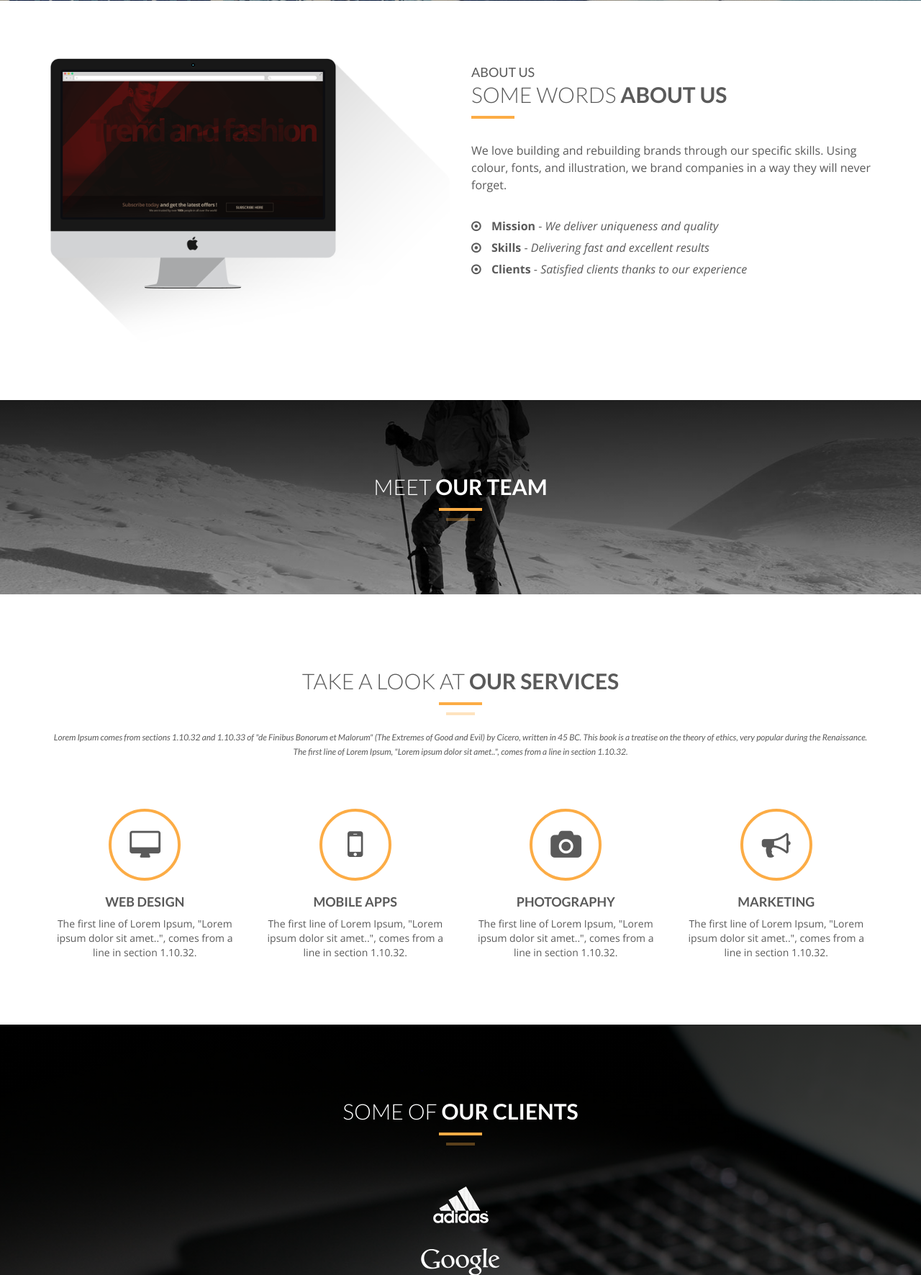
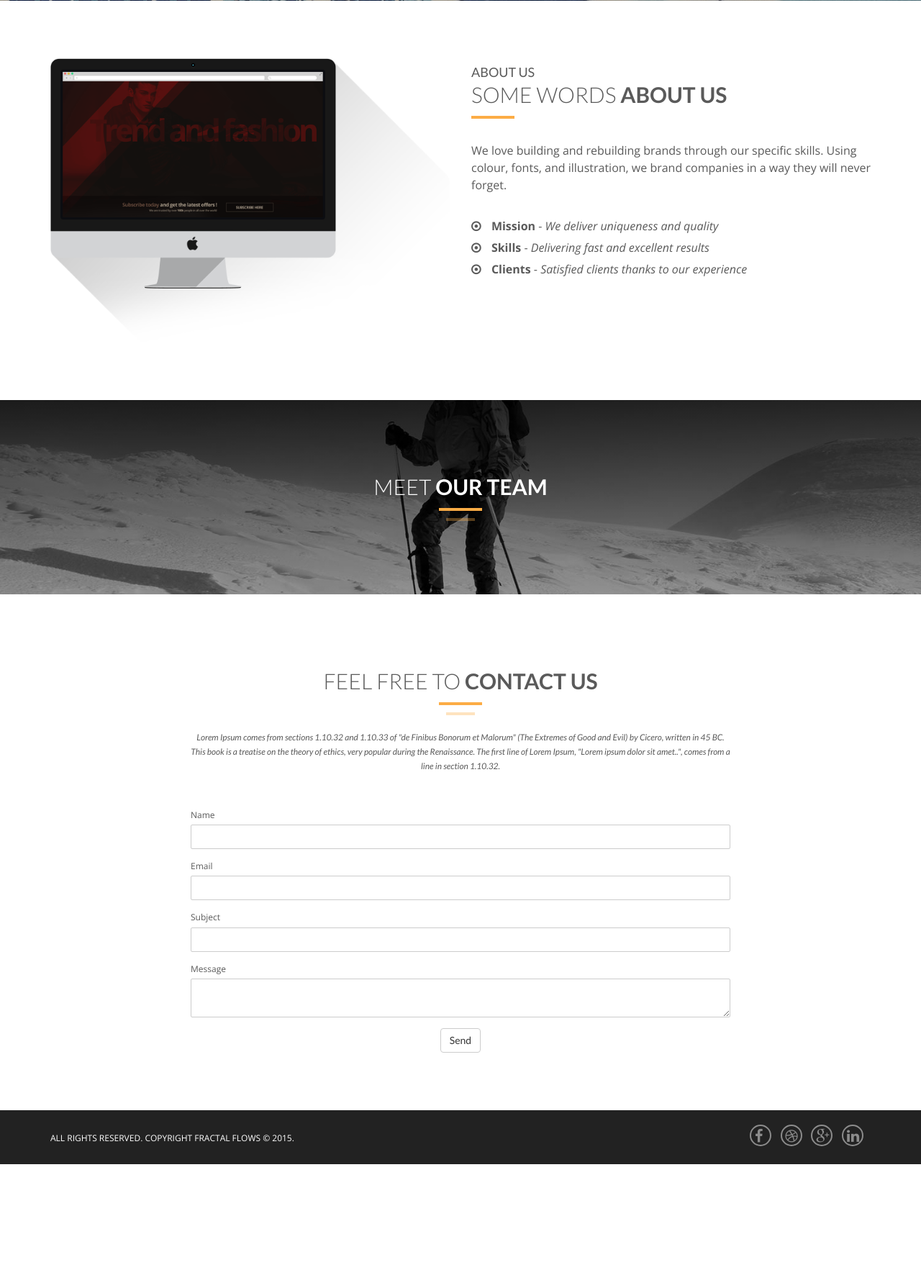
Before and after one commit to rethore/Emergence, a Flask app: page /landing in a window 1280 px wide. Shown: the part 749-2521 px from the top of the page at 72% size. After the commit the page ends 2367 px from the top, so only its background shows below. Run offline with Flask 2, Linux system fonts and the light colour scheme; parts of the project's set-up code (start-up, migrations or seed data) failed here and were passed over; some libraries are stand-ins or nearby versions.

Commit message:
fixing the contact form and commenting out the irrelevant sections

```diff
--- a/webapp/app.py
+++ b/webapp/app.py
@@ -7,58 +7,34 @@ from wtforms.widgets import TextArea
 from flask_bootstrap import Bootstrap
 from flask_appconfig import AppConfig
 from flask_wtf import Form, RecaptchaField
+from flask.ext.mail import Message, Mail
 from wtforms import TextField, HiddenField, ValidationError, RadioField,\
-    BooleanField, SubmitField, IntegerField, FormField, validators, PasswordField
+    BooleanField, SubmitField, IntegerField, FormField, validators, PasswordField, TextAreaField
 from wtforms.validators import Required
 import yaml
+
+
 
 ## Load the data to be injected in the templates
 with open('content.yml', 'r') as f:
     data = yaml.load(f.read())
 
-# straight from the wtforms docs:
-class TelephoneForm(Form):
-    country_code = IntegerField('Country Code', [validators.required()])
-    area_code = IntegerField('Area Code/Exchange', [validators.required()])
-    number = TextField('Number')
+## Processing the content to prepare for the landing page
+metadic = { # Contains the relevant font for each meta team info
+    'github': 'fa-github-square',
+    'email': 'fa-envelope-square',
+    'linkedin': 'fa-linkedin-square'}
+
+for m in data['members']:
+    m['meta'] = [{'address':v, 'font': metadic[k]} for k,v in m.iteritems() if k in metadic]
 
 
-class ExampleForm(Form):
-    field1 = TextField('First Field', description='This is field one.')
-    field2 = TextField('Second Field', description='This is field two.',
-                       validators=[Required()])
-    hidden_field = HiddenField('You cannot see this', description='Nope')
-    recaptcha = RecaptchaField('A sample recaptcha field')
-    radio_field = RadioField('This is a radio field', choices=[
-        ('head_radio', 'Head radio'),
-        ('radio_76fm', "Radio '76 FM"),
-        ('lips_106', 'Lips 106'),
-        ('wctr', 'WCTR'),
-    ])
-    checkbox_field = BooleanField('This is a checkbox',
-                                  description='Checkboxes can be tricky.')
-
-    # subforms
-    mobile_phone = FormField(TelephoneForm)
-
-    # you can change the label as well
-    office_phone = FormField(TelephoneForm, label='Your office phone')
-
-    submit_button = SubmitField('Submit Form')
-
-    def validate_hidden_field(form, field):
-        raise ValidationError('Always wrong')
-
-class RegistrationForm(Form):
-    username = TextField('Username',  [validators.Length(min=4, max=25)], default='pire')
-    email = TextField('Email Address', [validators.Length(min=6, max=35)])
-    password = PasswordField('New Password', [
-        validators.Required(),
-        validators.EqualTo('confirm', message='Passwords must match')
-    ])
-    confirm = PasswordField('Repeat Password')
-    longer_text = TextField('Long text', [validators.Length(min=4, max=250)], widget=TextArea())
-    accept_tos = BooleanField('I accept the TOS', [validators.Required()])
+class ContactForm(Form):
+  name = TextField("Name",  [validators.Required()])
+  email = TextField("Email",  [validators.Required(), validators.Email()])
+  subject = TextField("Subject",  [validators.Required()])
+  message = TextAreaField("Message",  [validators.Required()])
+  submit = SubmitField("Send")
 
 
 app = Flask(__name__)
@@ -66,35 +42,24 @@ configfile=None
 AppConfig(app, configfile)  # Flask-Appconfig is not necessary, but
                             # highly recommend =)
                             # https://github.com/mbr/flask-appconfig
+
+mail = Mail()
+
+app.config["MAIL_SERVER"] = "smtp.gmail.com"
+app.config["MAIL_PORT"] = 465
+app.config["MAIL_USE_SSL"] = True
+app.config["MAIL_USERNAME"] = 'fractalflows@gmail.com'
+app.config["MAIL_PASSWORD"] = 'emergence'
+mail.init_app(app)
+
 Bootstrap(app)
 # in a real app, these should be configured through Flask-Appconfig
 app.config['SECRET_KEY'] = 'devkey'
-app.config['RECAPTCHA_PUBLIC_KEY'] = \
-    '6Lfol9cSAAAAADAkodaYl9wvQCwBMr3qGR_PPHcw'
 
-@app.route('/tests', methods=('GET', 'POST'))
-def tests():
-    form = ExampleForm()
-    form.validate_on_submit()  # to get error messages to the browser
-    # flash('critical message', 'critical')
-    # flash('error message', 'error')
-    # flash('warning message', 'warning')
-    # flash('info message', 'info')
-    # flash('debug message', 'debug')
-    # flash('different message', 'different')
-    # flash('uncategorized message')
-    return render_template('index.html', form=form)
-
-@app.route('/register', methods=['GET', 'POST'])
-def register():
-    form = RegistrationForm(request.form)
-    if request.method == 'POST' and form.validate():
-        user = User(form.username.data, form.email.data,
-                    form.password.data)
-        db_session.add(user)
-        flash('Thanks for registering')
-        return redirect(url_for('login'))
-    return render_template('register.html', form=form)
+@app.route('/contact')
+def contact():
+  form = ContactForm()
+  return render_template('contact.html', form=form)
 
 @app.route('/')
 def hello():
@@ -103,9 +68,25 @@ def hello():
 
 
 
-@app.route('/landing')
+@app.route('/landing', methods=['GET', 'POST'])
 def landing():
-    return render_template('landing.html', form={'hello':'world'}, data=data)
+    form = ContactForm()
+    if request.method == 'POST':
+        if form.validate() == False:
+            flash('All fields are required.')
+            return render_template('landing.html', form=form, data=data)
+        else:
+            msg = Message(form.subject.data,
+                          sender='fractalflows@gmail.com',
+                          recipients=['rethore@fractalflows.com'])
+            msg.body = """
+            From: %s <%s>
+            %s
+            """ % (form.name.data, form.email.data, form.message.data)
+            mail.send(msg)
+            return 'Form posted.'
+
+    return render_template('landing.html', form=form, data=data)
 
 
 if __name__ == '__main__':
--- a/webapp/content.yml
+++ b/webapp/content.yml
@@ -2,11 +2,14 @@
 members:
     - name: Imad Abdallah
       title: CEO / Founder
-      extra: If you never fail, you are not inovating enough.
+      extra: If you never fail, you are not innovating hard enough.
       img: img/team/01.jpg
       linkedin: https://dk.linkedin.com/in/imadabdallah
+      email: mailto:imad.abdallah.81@gmail.com
     - name: Pierre-Elouan Réthoré
       title: CTO / Founder
       extra: Life starts outside your comfort zone.
       img: img/team/02.jpg
       linkedin: https://dk.linkedin.com/in/rethore
+      github: https://github.com/rethore
+      email: mailto:rethore@fractalflows.com
--- a/webapp/requirements.txt
+++ b/webapp/requirements.txt
@@ -3,4 +3,5 @@ wtforms
 flask-bootstrap
 flask-appconfig
 flask-wtf
+flask-mail
 pyyaml
--- a/webapp/static/css/style.css
+++ b/webapp/static/css/style.css
@@ -6,6 +6,15 @@ body, html{
 	text-rendering: optimizeLegibility !important;
 	-webkit-font-smoothing: antialiased !important;
 	color: #5a5a5a;
+}
+.italic{
+	font-style: italic;
+}
+.flash {
+  background-color: #FBB0B0;
+  padding: 10px;
+  background-position: center;
+  text-align: center;
 }
 
 h1{
@@ -230,6 +239,7 @@ ul.about-list li span{
     color: #FFF;
     text-align: center;
 }
+
 
 img.img-circle.team-img {
 	width: 120px;
--- a/webapp/templates/landing.html
+++ b/webapp/templates/landing.html
@@ -1,4 +1,4 @@
-
+{% import "bootstrap/wtf.html" as wtf %}
 {% extends "bootstrap/base.html" %}
 
 {% block styles %}
@@ -32,6 +32,10 @@
 
 {% endblock %}
 
+{% block title %}
+Emergence from Fractal Flows
+{% endblock %}
+
 {% block navbar %}
     <nav id="tf-menu" class="navbar navbar-default navbar-fixed-top">
       <div class="container">
@@ -52,9 +56,12 @@
             <li><a href="#tf-home" class="page-scroll">Home</a></li>
             <li><a href="#tf-about" class="page-scroll">About</a></li>
             <li><a href="#tf-team" class="page-scroll">Team</a></li>
+<!--
             <li><a href="#tf-services" class="page-scroll">Services</a></li>
             <li><a href="#tf-works" class="page-scroll">Portfolio</a></li>
             <li><a href="#tf-testimonials" class="page-scroll">Testimonials</a></li>
+-->
+
             <li><a href="#tf-contact" class="page-scroll">Contact</a></li>
           </ul>
         </div><!-- /.navbar-collapse -->
@@ -69,7 +76,7 @@
     <div id="tf-home" class="text-center">
         <div class="overlay">
             <div class="content">
-                <h1>Welcome on <strong><span class="color">Emergence</span></strong> from <strong>Fractal Flows</strong></h1>
+                <h1>Welcome to <strong><span class="color">Emergence</span></strong> from <strong>Fractal Flows</strong></h1>
                 <p class="lead">Where <strong>researchers</strong>, <strong>engineers</strong>, and <strong>students</strong> emerge their <strong>knowledge</strong> from the chaos of information.</p>
                 <a href="#tf-about" class="fa fa-angle-down page-scroll"></a>
             </div>
@@ -125,28 +132,31 @@
                     </div>
                 </div>
 
-                <div id="team" class="owl-carousel owl-theme row">
+                <div id="team" class="row">
                     {% for member in data.members %}
-                    <div class="item">
+                    <div class="col-sm-6 ">
                         <div class="thumbnail">
                             <img src="{{url_for('.static', filename= member.img )}}" alt="..." class="img-circle team-img">
                             <div class="caption">
                                 <h3>{{ member.name }}</h3>
-                                <p>{{ member.title }} <a href="{{ member.linkedin }}"><i class="fa fa-linkedin-square"></i></a></p>
-                                <p>{{ member.extra }}</p>
-
+                                <p>{{ member.title }}</p>
+                                <p>
+                                {% for met in member.meta %}
+                                  <a href="{{ met.address }}"><i class="fa {{ met.font }}"></i></a>
+                                {% endfor %}
+                                </p>
+                                <p class="italic">"{{ member.extra }}"</p>
                             </div>
                         </div>
                     </div>
                     {% endfor %}
                 </div>
-
             </div>
         </div>
     </div>
 
     <!-- Services Section
-    ==========================================-->
+    ==========================================--
     <div id="tf-services" class="text-center">
         <div class="container">
             <div class="section-title center">
@@ -185,9 +195,9 @@
             </div>
         </div>
     </div>
-
+-->
     <!-- Clients Section
-    ==========================================-->
+    ==========================================
     <div id="tf-clients" class="text-center">
         <div class="overlay">
             <div class="container">
@@ -225,11 +235,12 @@
             </div>
         </div>
     </div>
+    -->
 
     <!-- Portfolio Section
-    ==========================================-->
+    ==========================================
     <div id="tf-works">
-        <div class="container"> <!-- Container -->
+        <div class="container">
             <div class="section-title text-center center">
                 <h2>Take a look at <strong>our services</strong></h2>
                 <div class="line">
@@ -390,9 +401,9 @@
             </div>
         </div>
     </div>
-
+-->
     <!-- Testimonials Section
-    ==========================================-->
+    ==========================================
     <div id="tf-testimonials" class="text-center">
         <div class="overlay">
             <div class="container">
@@ -425,9 +436,9 @@
             </div>
         </div>
     </div>
-
+-->
     <!-- Contact Section
-    ==========================================-->
+    ==========================================--
     <div id="tf-contact" class="text-center">
         <div class="container">
 
@@ -444,7 +455,7 @@
                     </div>
 
                     <form>
-                        <div class="row">
+                            <div class="row">
                             <div class="col-md-6">
                                 <div class="form-group">
                                     <label for="exampleInputEmail1">Email address</label>
@@ -453,10 +464,14 @@
                             </div>
                             <div class="col-md-6">
                                 <div class="form-group">
-                                    <label for="exampleInputPassword1">Password</label>
-                                    <input type="password" class="form-control" id="exampleInputPassword1" placeholder="Password">
+                                    <label for="exampleInputName1">Name</label>
+                                    <input type="name" class="form-control" id="exampleInputName1" placeholder="Enter name">
                                 </div>
                             </div>
+                          </div>
+                        <div class="form-group">
+                            <label for="exampleInputsubject1">Subject</label>
+                            <input type="subject" class="form-control" id="exampleInputsubject1" placeholder="Enter Subject">
                         </div>
                         <div class="form-group">
                             <label for="exampleInputEmail1">Message</label>
@@ -471,11 +486,43 @@
 
         </div>
     </div>
+    -->
+
+    <div id="tf-contact" class="text-center">
+      <div class="container">
+
+           <div class="row">
+                <div class="col-md-8 col-md-offset-2">
+
+                    <div class="section-title center">
+                        <h2>Feel free to <strong>contact us</strong></h2>
+                        <div class="line">
+                            <hr>
+                        </div>
+                        <div class="clearfix"></div>
+                        <small><em>Lorem Ipsum comes from sections 1.10.32 and 1.10.33 of "de Finibus Bonorum et Malorum" (The Extremes of Good and Evil) by Cicero, written in 45 BC. This book is a treatise on the theory of ethics, very popular during the Renaissance. The first line of Lorem Ipsum, "Lorem ipsum dolor sit amet..", comes from a line in section 1.10.32.</em></small>
+
+                    </div>
+
+              {% for message in get_flashed_messages() %}
+                <div class="flash">{{ message }}</div>
+              {% endfor %}
+
+              <br>
+
+
+              {{ wtf.quick_form(form, form_type='horizontal',
+                                button_map={'submit_button': 'primary'})}}
+                </div>
+            </div>
+
+        </div>
+    </div>
 
     <nav id="footer">
         <div class="container">
             <div class="pull-left fnav">
-                <p>ALL RIGHTS RESERVED. COPYRIGHT Fractal Flows © 2015.</p>
+                <p>ALL RIGHTS RESERVED. COPYRIGHT FRACTAL FLOWS © 2015.</p>
             </div>
             <div class="pull-right fnav">
                 <ul class="footer-social">
```
